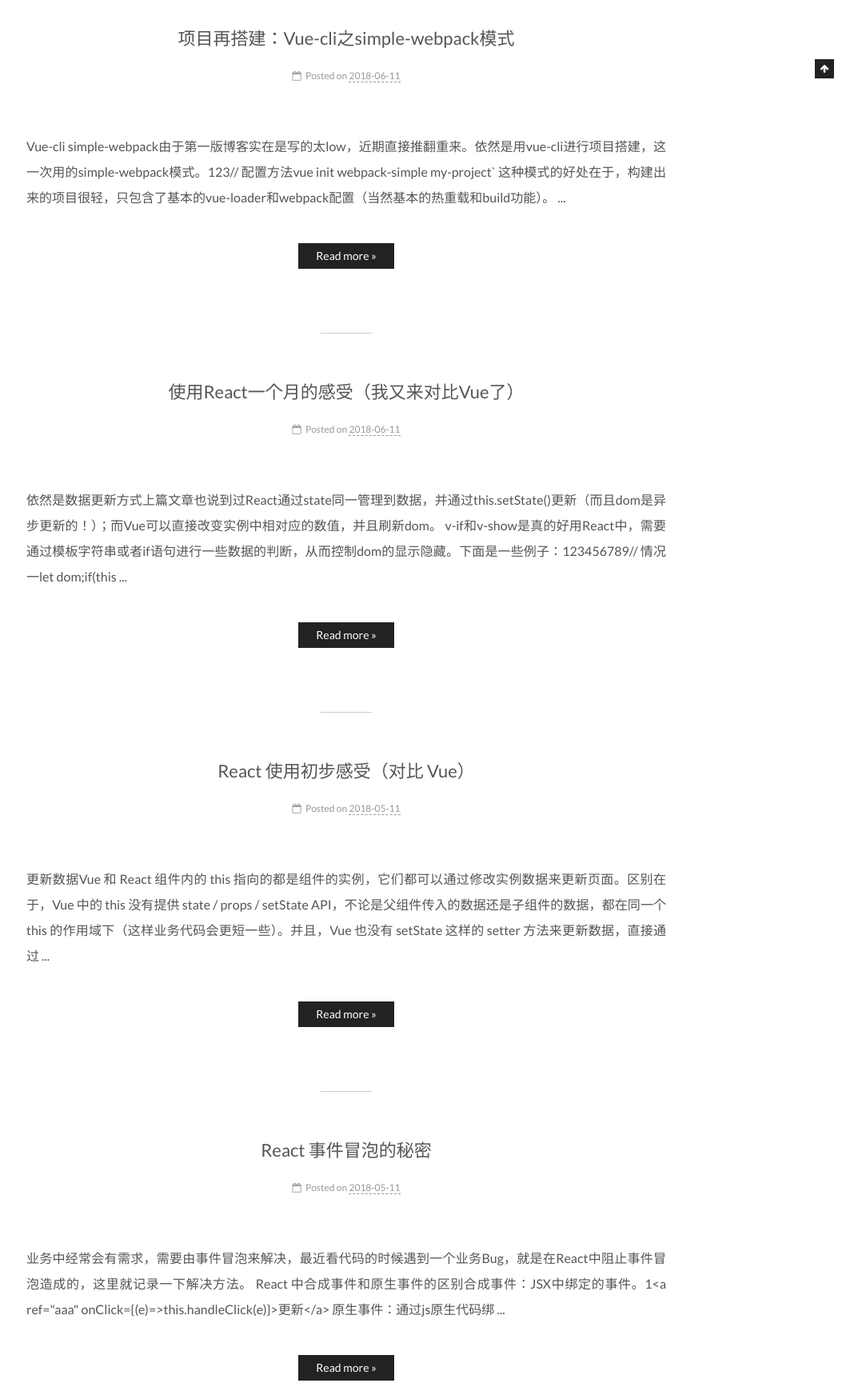
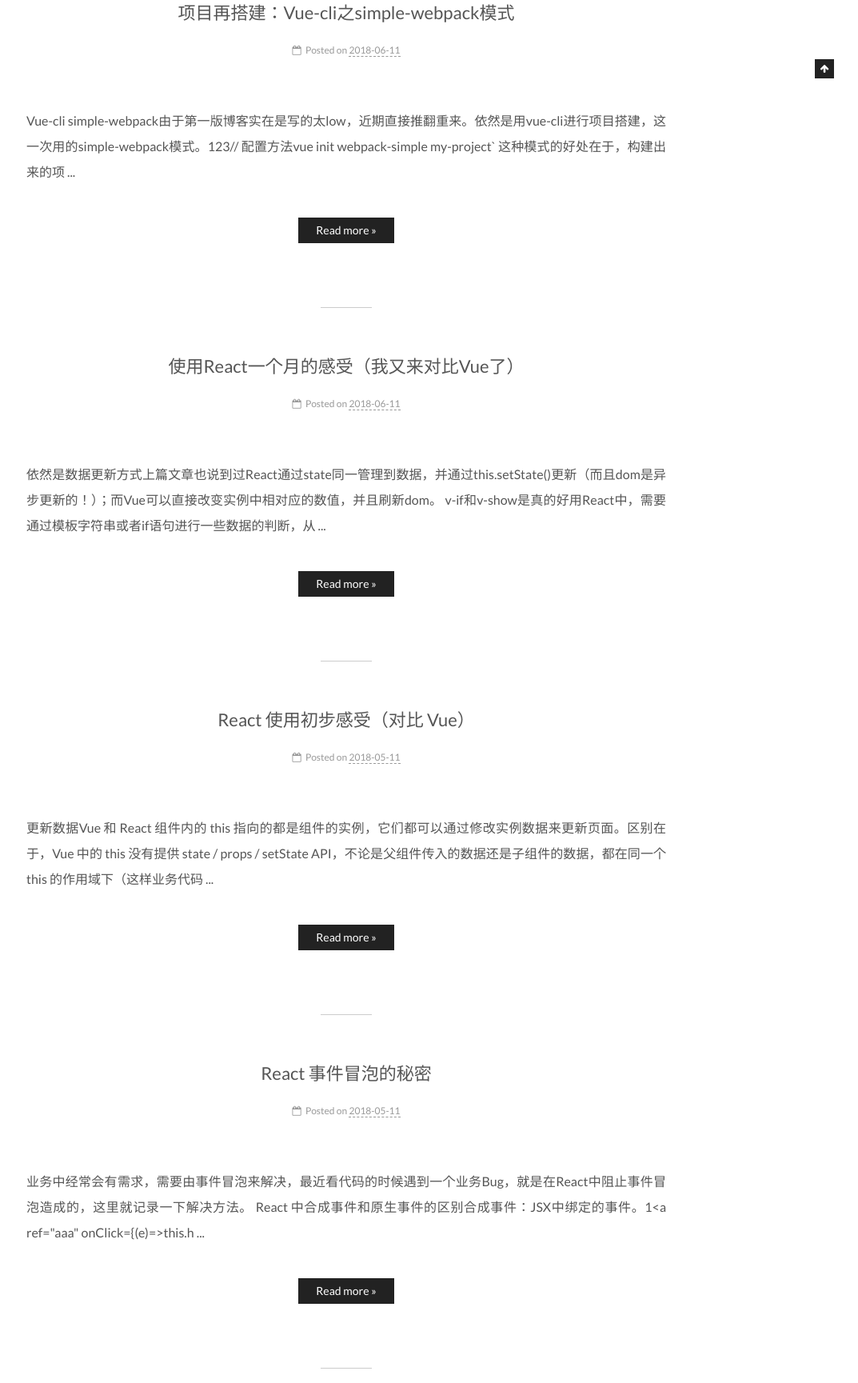
Before and after one commit to sysdog797/syscoding.github.io, a plain HTML site: page index.html in a window 1280 px wide. Shown: the part 802-2531 px from the top of the page at 80% size, without its empty margins (207-1280 px from the left). Drawn offline with Linux system fonts and the light colour scheme.

Commit message:
Site updated: 2018-08-02 20:02:54

```diff
--- a/index.html
+++ b/index.html
@@ -395,7 +395,7 @@
 
 
 
-          在创建或注册模板的时候，传入一个data属性作为用来绑定的数据。但是在组件中，data必须是一个函数，而不能直接把一个对象赋值给它。123456Vue.component('my-component', &#123;  template: '&lt;div&gt;OK&lt;/div&gt;',  data() &#123;    return &#123;&#125; // 返回一个唯一的对象，
+          在创建或注册模板的时候，传入一个data属性作为用来绑定的数据。但是在组件中，data必须是一个函数，而不能直接把一个对象赋值给它。123456Vue.component('my-component', &#123;  template: '&lt;div&gt;OK&lt;/div&gt;',
           ...
           <!--noindex-->
           <div class="post-button text-center">
@@ -538,7 +538,7 @@
 
 
           Vue-cli simple-webpack由于第一版博客实在是写的太low，近期直接推翻重来。依然是用vue-cli进行项目搭建，这一次用的simple-webpack模式。123// 配置方法vue init webpack-simple my-project`
-这种模式的好处在于，构建出来的项目很轻，只包含了基本的vue-loader和webpack配置（当然基本的热重载和build功能）。
+这种模式的好处在于，构建出来的项
           ...
           <!--noindex-->
           <div class="post-button text-center">
@@ -681,7 +681,7 @@
 
 
           依然是数据更新方式上篇文章也说到过React通过state同一管理到数据，并通过this.setState()更新（而且dom是异步更新的！）；而Vue可以直接改变实例中相对应的数值，并且刷新dom。
-v-if和v-show是真的好用React中，需要通过模板字符串或者if语句进行一些数据的判断，从而控制dom的显示隐藏。下面是一些例子：123456789// 情况一let dom;if(this
+v-if和v-show是真的好用React中，需要通过模板字符串或者if语句进行一些数据的判断，从
           ...
           <!--noindex-->
           <div class="post-button text-center">
@@ -823,7 +823,7 @@ v-if和v-show是真的好用React中，需要通过模板字符串或者if语句
 
 
 
-          更新数据Vue 和 React 组件内的 this 指向的都是组件的实例，它们都可以通过修改实例数据来更新页面。区别在于，Vue 中的 this 没有提供 state / props / setState API，不论是父组件传入的数据还是子组件的数据，都在同一个 this 的作用域下（这样业务代码会更短一些）。并且，Vue 也没有 setState 这样的 setter 方法来更新数据，直接通过
+          更新数据Vue 和 React 组件内的 this 指向的都是组件的实例，它们都可以通过修改实例数据来更新页面。区别在于，Vue 中的 this 没有提供 state / props / setState API，不论是父组件传入的数据还是子组件的数据，都在同一个 this 的作用域下（这样业务代码
           ...
           <!--noindex-->
           <div class="post-button text-center">
@@ -966,8 +966,7 @@ v-if和v-show是真的好用React中，需要通过模板字符串或者if语句
 
 
           业务中经常会有需求，需要由事件冒泡来解决，最近看代码的时候遇到一个业务Bug，就是在React中阻止事件冒泡造成的，这里就记录一下解决方法。
-React 中合成事件和原生事件的区别合成事件：JSX中绑定的事件。1&lt;a ref="aaa" onClick=&#123;(e)=&gt;this.handleClick(e)&#125;&gt;更新&lt;/a&gt;
-原生事件：通过js原生代码绑
+React 中合成事件和原生事件的区别合成事件：JSX中绑定的事件。1&lt;a ref="aaa" onClick=&#123;(e)=&gt;this.h
           ...
           <!--noindex-->
           <div class="post-button text-center">
@@ -1109,7 +1108,7 @@ React 中合成事件和原生事件的区别合成事件：JSX中绑定的事
 
 
 
-          Remarkable从github API拿到的数据需要在后台解析渲染，这里就是采用的remarkable，参考官方文档很容易就调通了。12345var Remarkable = require('remarkable');var md = new Remarkable();console.log(md.render('# Remarkable rulezz!'));// =&gt; &lt;h1
+          Remarkable从github API拿到的数据需要在后台解析渲染，这里就是采用的remarkable，参考官方文档很容易就调通了。12345var Remarkable = require('remarkable');var md = new Remarkable();console.log(
           ...
           <!--noindex-->
           <div class="post-button text-center">
@@ -1252,7 +1251,7 @@ React 中合成事件和原生事件的区别合成事件：JSX中绑定的事
 
 
           7.3终于部署了第一版博客（但是域名还没下来）还有很多不足的地方，比如浏览器兼容性问题（要不要考虑低版本IE呢 emmm…）。还有就是自适应的策略还有改进的地方，现在用的是rem，感觉体验不够好，目前的整体结构比较简单，也没有后台管理系统，以后慢慢完善（准备着手开发移动端版本了…）
-6.20由于github的API有访问次数的限制，同一个IP一小时只能访问60次，所以考略用MongoDB来存储文章
+6.20由于gi
           ...
           <!--noindex-->
           <div class="post-button text-center">
```
